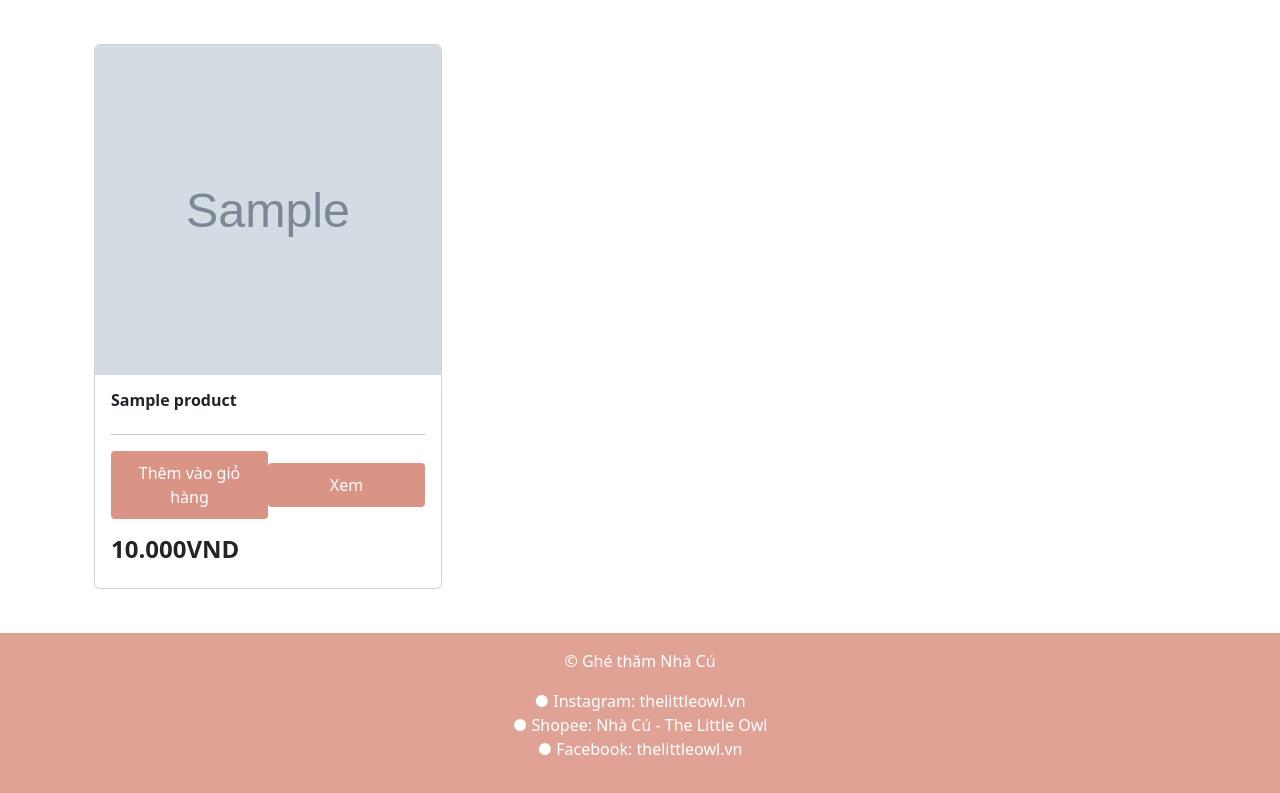
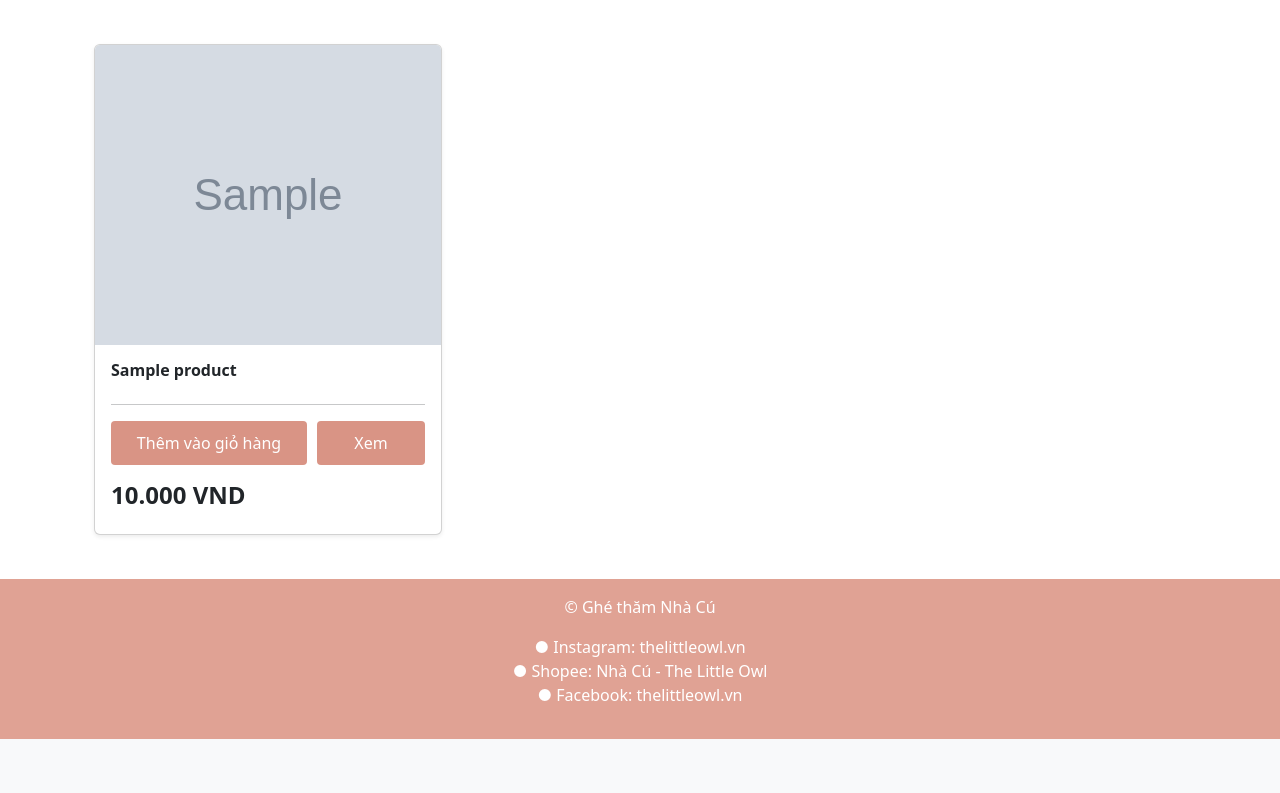
Before and after one commit to Myhang2004/-nCNPM, a Django app: page /category/ in a window 1280 px wide. Shown: the part 176-969 px from the top of the page. After the commit the page ends 915 px from the top, so only its background shows below. Run offline with Django 5.2, Linux system fonts and the light colour scheme; tables that the repository leaves empty hold one stand-in row (values such as "Sample post"); grey boxes marked "Sample" are stand-in pictures; some libraries are stand-ins or nearby versions.

Commit message:
update category

```diff
--- a/app/templates/app/category.html
+++ b/app/templates/app/category.html
@@ -1,34 +1,62 @@
 {% extends 'app/base.html' %}
 {% load static %}
-<head>
-    <meta charset="utf-8">
-    <meta http-equiv="X-UA-Compatible" content="IE=edge">
-    <meta name="viewport" content="width=device-width, initial-scale=1.0">
-    <title></title>
-</head>
-<body>
+
 {% block register %}
-   <div class="row" style="width:100%">
-  {%for product in products %}
+
+<div class="row" style="width:100%; row-gap:20px;">
+
+    {% for product in products %}
     <div class="col-lg-4 col-md-6 mb-4">
-    <div class="card">
-      <img src="{{product.ImageURL}}" class="card-img-top" alt="Sửa rửa mặt" height="330px">
+
+        <div class="card h-100 shadow-sm">
+
+            <!-- Image -->
+            <img src="{{product.ImageURL}}"
+                 class="card-img-top"
+                 alt="{{product.name}}"
+                 style="height:300px; object-fit:cover;">
+
             <div class="card-body d-flex flex-column">
-        <h6><strong>{{product.name}}</strong></h6>
+
+                <!-- Product Name -->
+                <h6>
+                    <strong>{{product.name}}</strong>
+                </h6>
+
                 <hr>
 
-        <div class="d-flex justify-content-between align-items-center">
-          <button data-product={{product.id}} data-action= "add" class="btn btn-outline-secondary add-btn update-cart">Thêm vào giỏ hàng</button>
-          <a class="btn btn-outline-success" href="{% url 'detail' %}?id={{product.id}}">Xem</a>
+                <!-- Buttons (GIỮ NGUYÊN TEXT) -->
+                <div class="d-flex" style="gap:10px;">
+
+                      <button
+                          data-product="{{product.id}}"
+                          data-action="add"
+                          class="btn add-btn update-cart"
+                          style="background-color:#D99485; color:white; flex:2;">
+                          Thêm vào giỏ hàng
+                      </button>
+
+                      <a
+                          href="{% url 'detail' %}?id={{product.id}}"
+                          class="btn"
+                          style="background-color:#D99485; color:white; flex:1; text-align:center;">
+                          Xem
+                      </a>
+
                   </div>
-        <h4 class="mt-3"><strong>{{product.price | floatformat:3}}VND</strong></h4>
+
+                <!-- Price (GIỮ NGUYÊN) -->
+                <h4 class="mt-3">
+                    <strong>{{product.price | floatformat:3}} VND</strong>
+                </h4>
+
             </div>
         </div>
+
     </div>
     {% endfor %}
+
 </div>
 
 {% endblock %}
-
-</body>
 </html>
```
Lines whose indentation alone changed are shown as unchanged.
